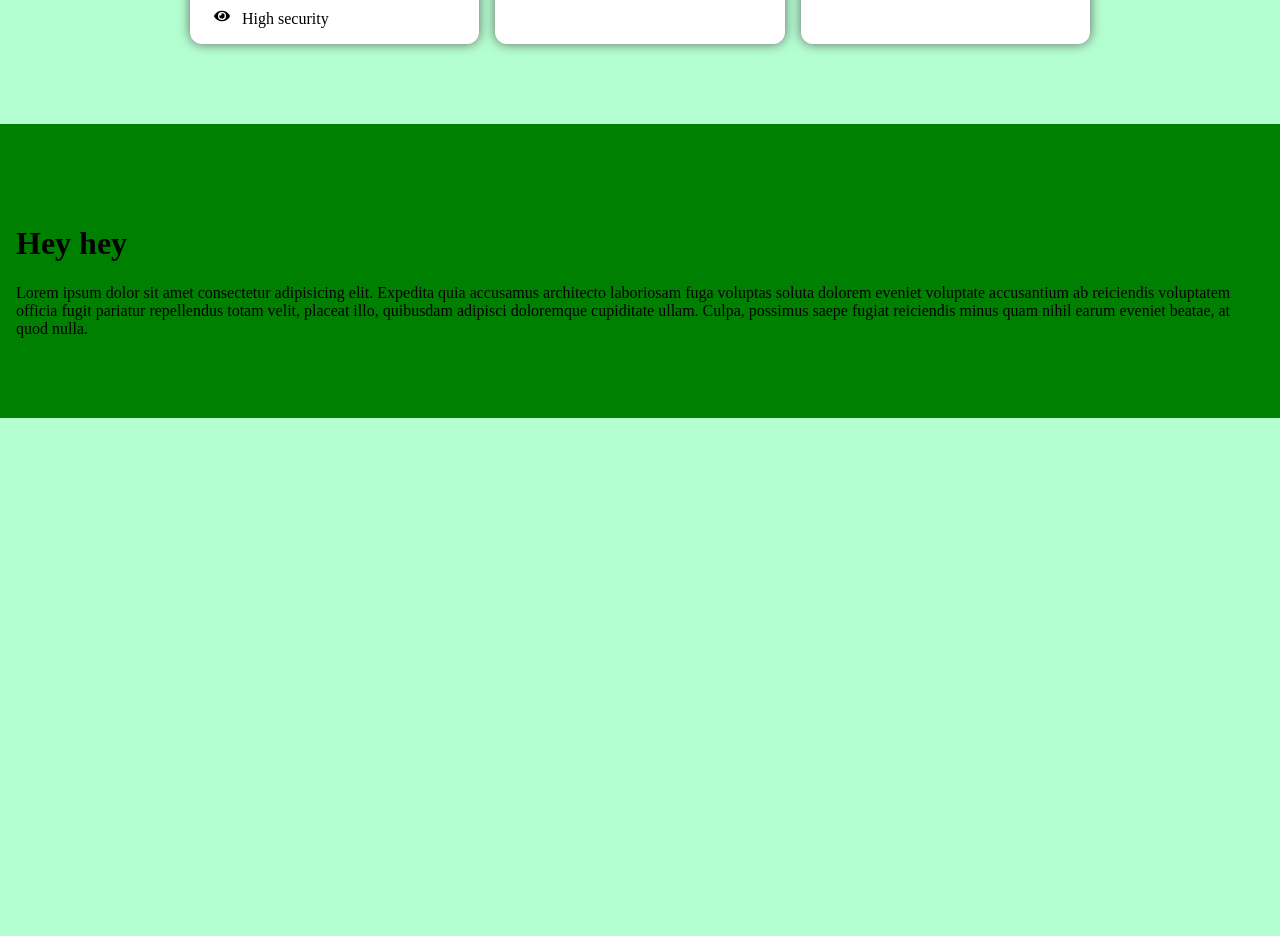
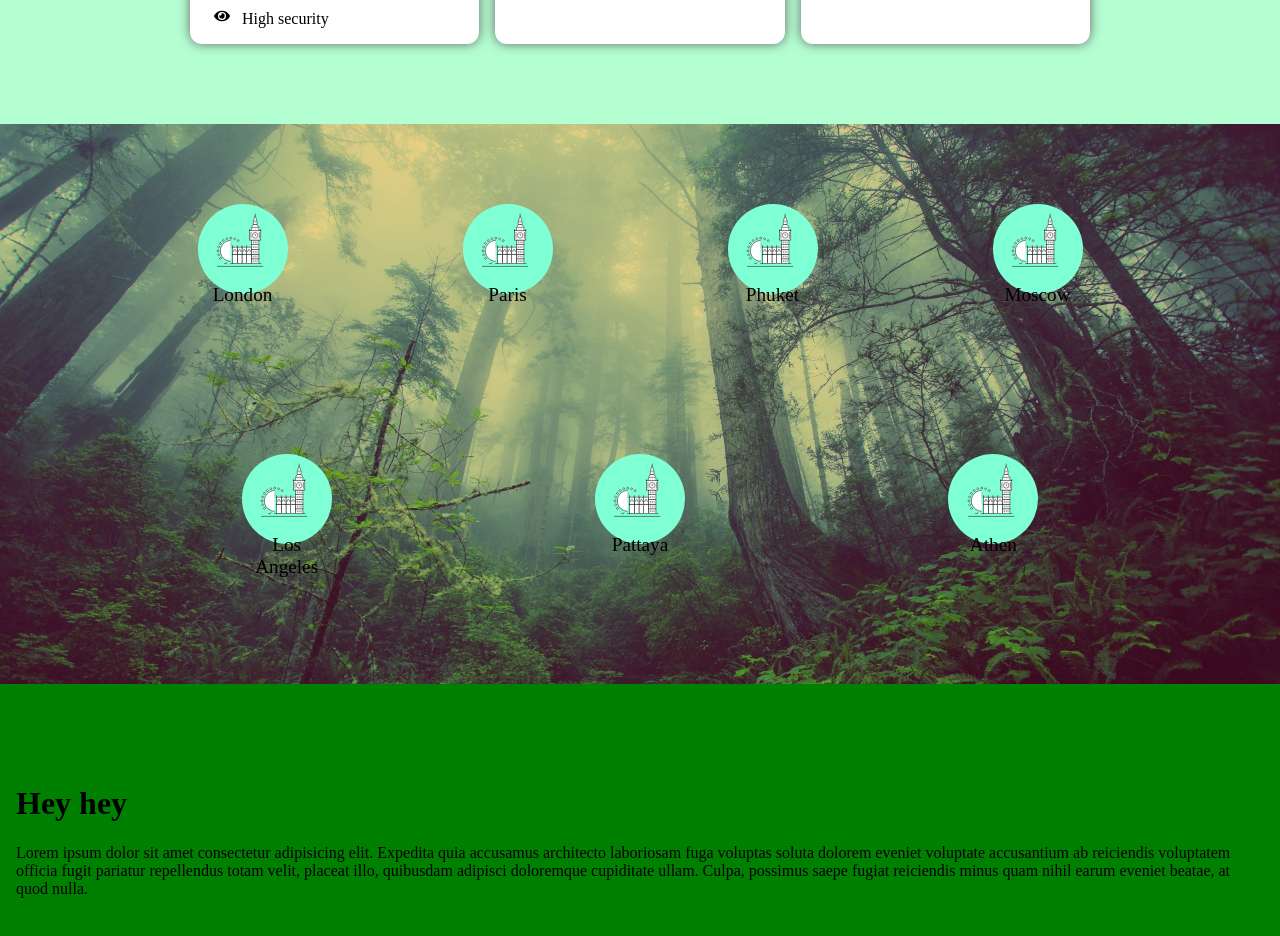
Before and after one commit to aatypi/treehouse, a React (Create React App) app: page / in a window 1280 px wide. Shown: the part 1140-2076 px from the top of the page. Before the commit the page ends 1558 px from the top, so only its background shows below. Built offline with nearby package versions, Linux system fonts and the light colour scheme.

Commit message:
Did rhe destination strip, added components on different pages

```diff
--- a/src/components/pages/Destinations.js
+++ b/src/components/pages/Destinations.js
@@ -1,9 +1,13 @@
 import React from "react";
+import IconBar from "../shared/IconBar";
 
 export function Destinations() {
   return (
-    <section className="max-width">
-      <h1>Destinations</h1>
-    </section>
+    <>
+      <section className="max-width">
+        <h1>Destinations</h1>
+      </section>
+      <IconBar />
+    </>
   );
 }
--- a/src/components/pages/Home.js
+++ b/src/components/pages/Home.js
@@ -1,5 +1,6 @@
 import React from "react";
 import { CardRoll } from "../shared/CardRoll";
+import IconBar from "../shared/IconBar";
 import SearchBar from "../shared/SearchBar";
 
 export function Home() {
@@ -17,6 +18,7 @@ export function Home() {
 
         <CardRoll />
       </section>
+      <IconBar />
     </>
   );
 }
--- a/src/components/pages/about.js
+++ b/src/components/pages/about.js
@@ -1,5 +1,6 @@
 import React from "react";
 import { CardRoll } from "../shared/CardRoll";
+import IconBar from "../shared/IconBar";
 import { PropertyInformation } from "../shared/PropertyInformation";
 
 export function About() {
@@ -7,10 +8,13 @@ export function About() {
   const text = "japp";
 
   return (
-    <section className="max-width">
-      <h1>About </h1>
-      <PropertyInformation></PropertyInformation>
-      <CardRoll />
-    </section>
+    <>
+      <section className="max-width">
+        <h1>About </h1>
+        <PropertyInformation></PropertyInformation>
+        <CardRoll />
+      </section>
+      <IconBar />
+    </>
   );
 }
--- /dev/null
+++ b/src/components/shared/IconBar.js
@@ -0,0 +1,31 @@
+import React from "react";
+import icon from "../../images/BIGBEN.svg";
+
+class IconCircle extends React.Component {
+  render() {
+    return (
+      <div className="icon">
+        <img src={icon} alt="" width={75} height={75} />
+        {this.props.label}
+      </div>
+    );
+  }
+}
+
+const IconBar = () => {
+  return (
+    <div className="icon-stripe">
+      <div className="max-width icon-container">
+        <IconCircle label="London" />
+        <IconCircle label="Paris" />
+        <IconCircle label="Phuket" />
+        <IconCircle label="Moscow" />
+        <IconCircle label="Los Angeles" />
+        <IconCircle label="Pattaya" />
+        <IconCircle label="Athen" />
+      </div>
+    </div>
+  );
+};
+
+export default IconBar;
--- a/src/index.css
+++ b/src/index.css
@@ -171,6 +171,9 @@ footer {
   display: flex;
   flex-direction: column;
   padding: 1rem;
+  appearance: none;
+  outline: none;
+  border: none;
 }
 
 .search-icon * {
@@ -201,3 +204,35 @@ footer {
   padding-top: 5rem;
   padding-bottom: 5rem;
 }
+
+.icon-stripe {
+  background-image: url("images/forest-931706.jpg");
+  background-position: center;
+  background-size: cover;
+  padding: 1rem;
+  padding-top: 5rem;
+  padding-bottom: 5rem;
+  min-height: 50vh;
+}
+
+.icon-container {
+  display: flex;
+  flex-wrap: wrap;
+  gap: 10rem;
+  justify-content: space-around;
+  text-align: center;
+  font-size: 1.2rem;
+}
+
+.icon-container .icon {
+  flex: 0 0 auto;
+  display: block;
+  background-color: aquamarine;
+  border-radius: 50%;
+  width: 90px;
+  height: 90px;
+}
+
+.icon-container .icon img {
+  margin: auto;
+}
```
Also changed, not shown: src/images/BIGBEN.svg (added), src/images/forest-931706.jpg (added).
